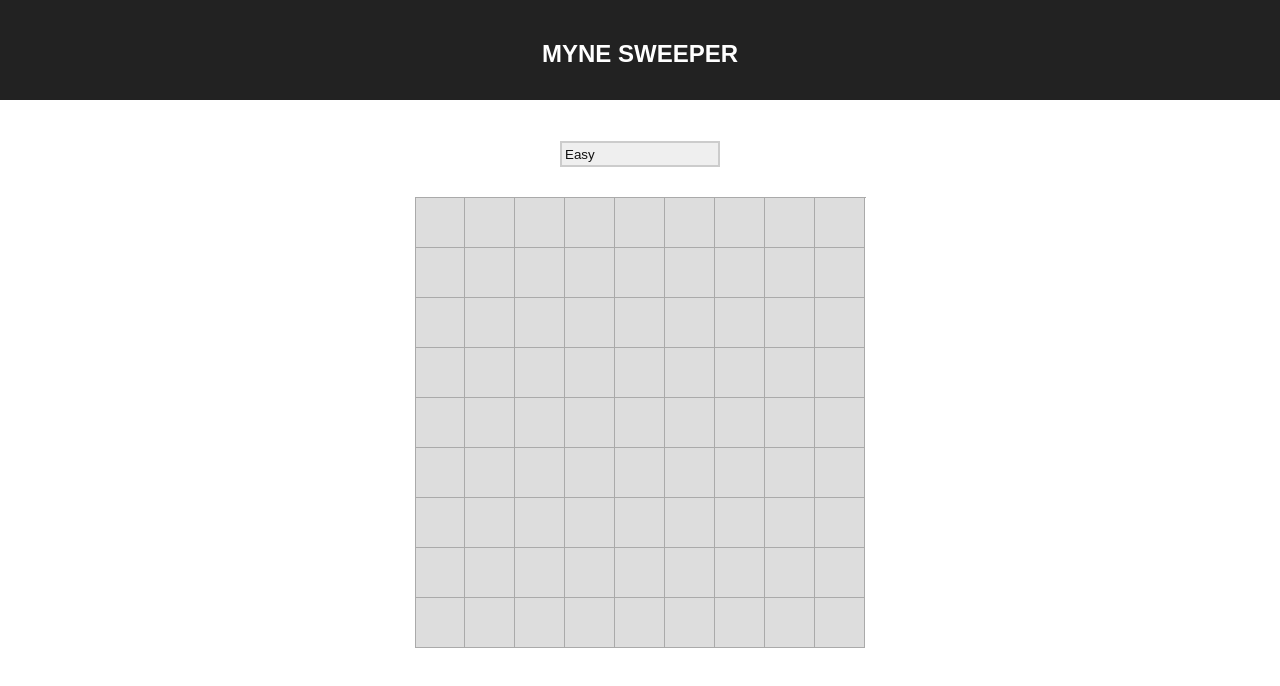
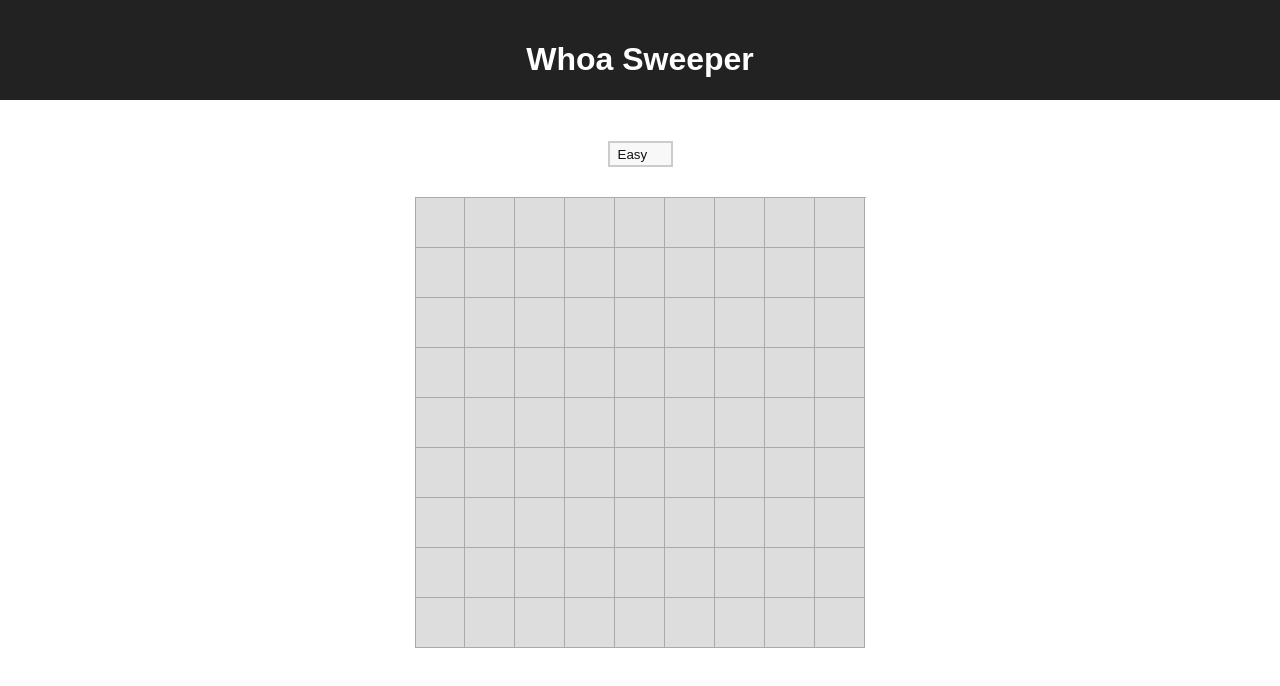
Before and after one commit to tyleraadams/whoa-sweeper, a React (Create React App) app: page / in a window 1280 px wide. Shown: the top 686 px of the page. Built offline with nearby package versions, Linux system fonts and the light colour scheme.

Commit message:
moz styles

```diff
--- a/src/components/App/App.js
+++ b/src/components/App/App.js
@@ -1,8 +1,11 @@
 import React, { Component } from 'react';
+import getAppConfig from '../../config/app';
 import './App.css';
 import Board from '../Board/Board';
 import Messages from '../Messages/Messages';
 import SetDifficulty from '../SetDifficulty/SetDifficulty';
+
+const appConfig = getAppConfig();
 
 class App extends Component {
   constructor() {
@@ -25,7 +28,7 @@ class App extends Component {
     return (
       <div className="App">
         <div className="App-header">
-          <h2>MYNE SWEEPER</h2>
+          <h1>{appConfig.name}</h1>
         </div>
         <Messages status={this.state.gameStatus} />
         <SetDifficulty onChange={this.onChange.bind(this)}/>
--- a/src/components/SetDifficulty/SetDifficulty.css
+++ b/src/components/SetDifficulty/SetDifficulty.css
@@ -4,13 +4,27 @@
   appearance: none;
   height: 26px;
   border: 2px solid #ccc;
-  width: 160px;
-  text-indent: 3px;
+  width: 65px;
+  text-indent: 8px;
   margin-top: 15px;
   color: #111111;
   outline: none;
+  background: #F8F8F8;
 }
 
-.set-difficulty:-moz-focusring {
-  text-shadow: 0 0 0 #000;
+.set-difficulty--firefox {
+  text-indent: 0;
+  border-radius: 5px;
 }
+
+.set-difficulty--firefox:-moz-focusring {
+  color:transparent;
+  text-shadow:0 0 0 #000; /* your normal text color here */
+}
+
+.set-difficulty--firefox:-moz-focusring * {
+  color:#000; /* your normal text color here */
+  text-shadow:none;
+  position: relative;
+  left: -6px;
+}
--- a/src/components/SetDifficulty/SetDifficulty.js
+++ b/src/components/SetDifficulty/SetDifficulty.js
@@ -1,9 +1,14 @@
 import React, { Component } from 'react';
+import get from 'lodash/get';
 import './SetDifficulty.css';
+const userAgent = get(navigator, 'userAgent');
+console.log('>>> ', userAgent.indexOf('firefox'))
+const isFirefox = typeof userAgent === 'string' ? userAgent.toLowerCase().indexOf('firefox') > -1 : false;
+
 
 class SetDifficulty extends Component {
 	render() {
-		return (<select className="set-difficulty" onChange={this.props.onChange}>
+		return (<select className={`set-difficulty ${isFirefox ? 'set-difficulty--firefox' : ''}`} onChange={this.props.onChange}>
 			<option value="easy">Easy</option>
 			<option value="medium">Medium</option>
 			<option value="hard">Hard</option>
--- /dev/null
+++ b/src/config/app.js
@@ -0,0 +1,5 @@
+export default function getAppConfig() {
+  return {
+    name: 'Whoa Sweeper'
+  };
+}
```
